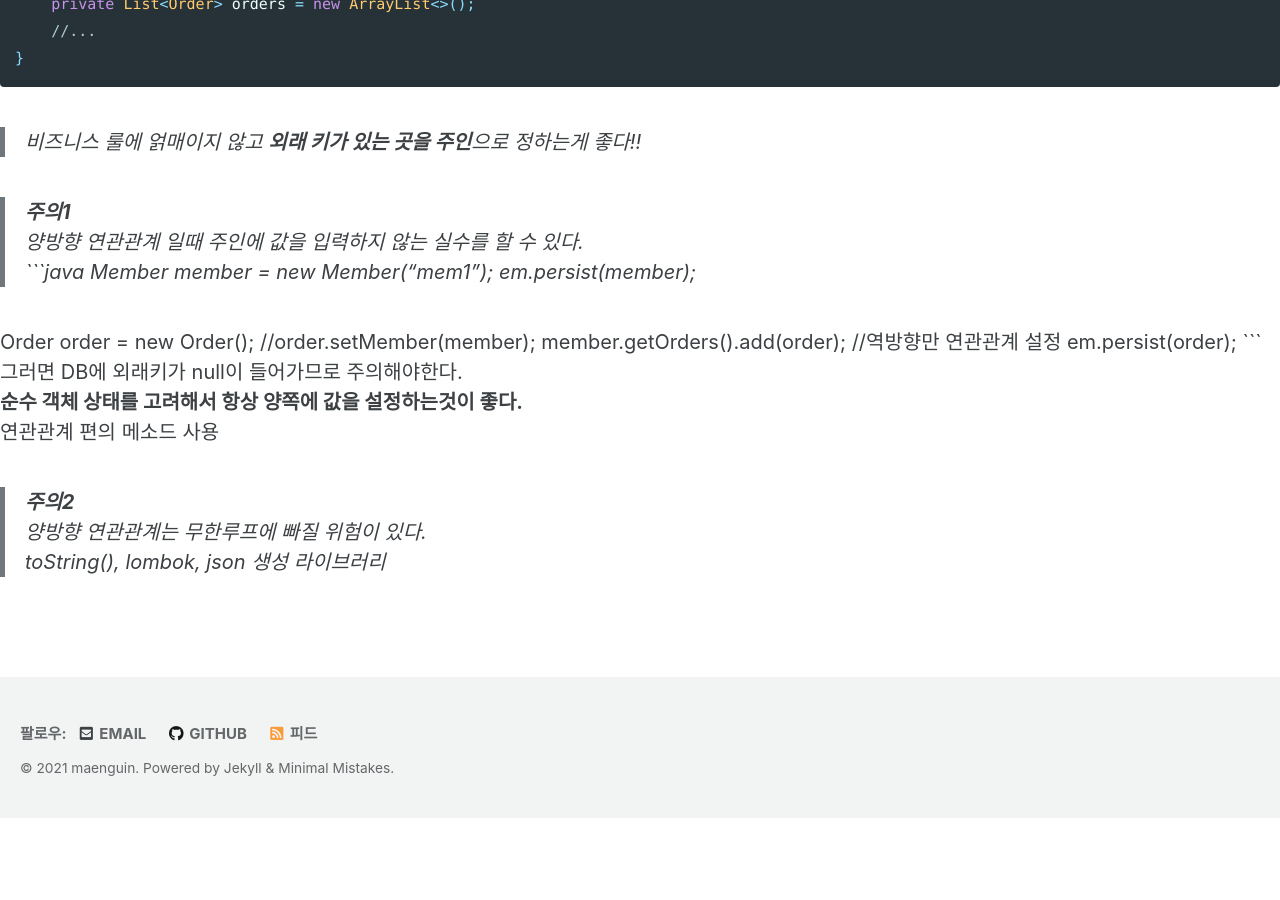
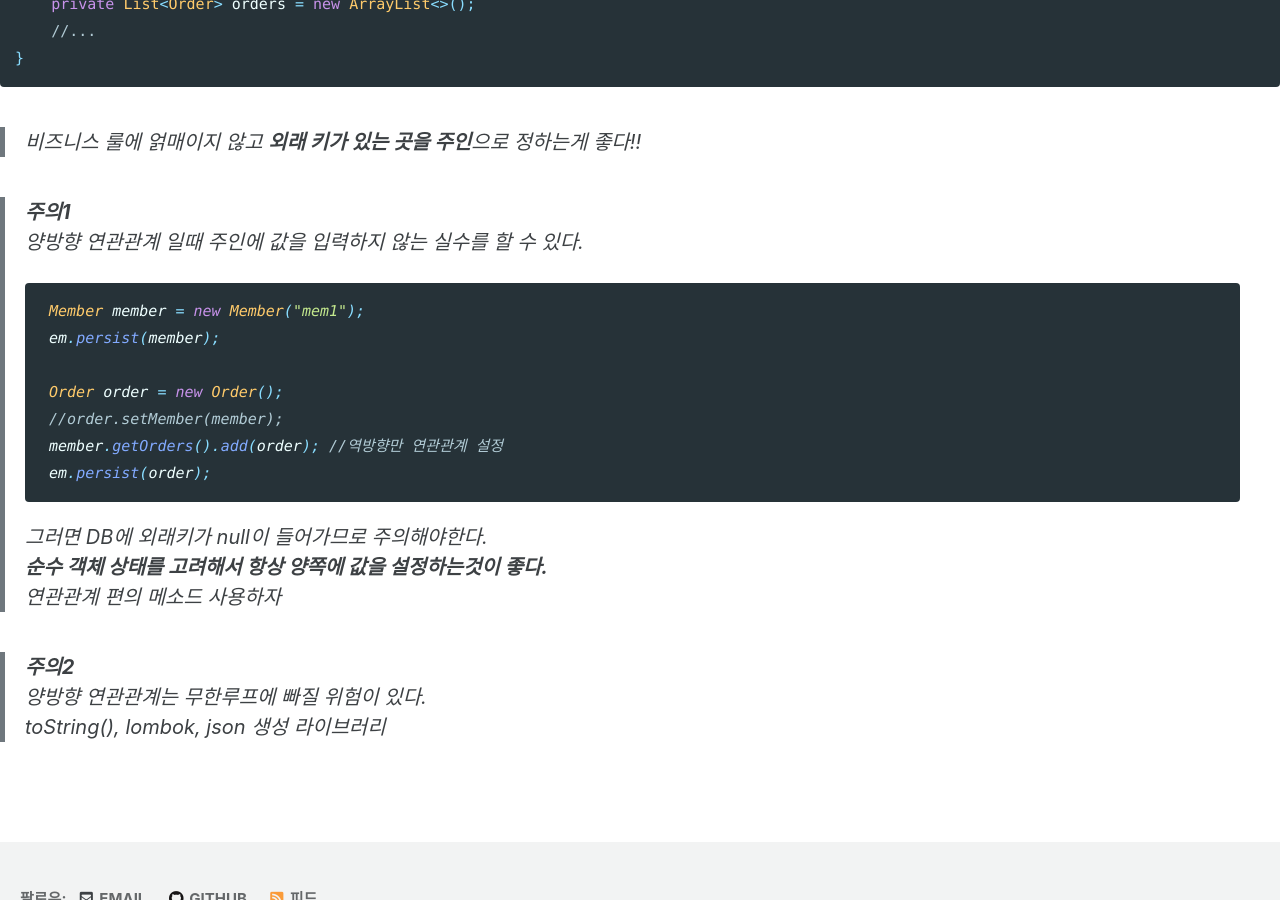
Before and after one commit to maenguin/maenguin.github.io, a Jekyll site: the page built from private/2020-12-31-jpa-basic.md, in a window 1280 px wide and 900 px high, scrolled down 14917 px. Built offline with Jekyll 4.4.1, drawn with Linux system fonts in a browser that asks for light colours; cached includes are drawn as plain includes; our own code applies the rules of GitHub Pages for plain Markdown files; before the commit the page ends 15735 px from its top, so only the background shows below that.

Commit message:
Update 2020-12-31-jpa-basic.md

````diff
--- a/private/2020-12-31-jpa-basic.md
+++ b/private/2020-12-31-jpa-basic.md
@@ -487,19 +487,19 @@ public class Member {
 > 비즈니스 룰에 얽매이지 않고 **외래 키가 있는 곳을 주인**으로 정하는게 좋다!!
 
 > **주의1**
-양방향 연관관계 일때 주인에 값을 입력하지 않는 실수를 할 수 있다.
-  ```java
-  Member member = new Member("mem1");
-  em.persist(member);
-
-  Order order = new Order();
-  //order.setMember(member);
-  member.getOrders().add(order); //역방향만 연관관계 설정
-  em.persist(order);
-  ```
-  그러면 DB에 외래키가 null이 들어가므로 주의해야한다.
-  **순수 객체 상태를 고려해서 항상 양쪽에 값을 설정하는것이 좋다.**
-  연관관계 편의 메소드 사용
+> 양방향 연관관계 일때 주인에 값을 입력하지 않는 실수를 할 수 있다.
+>  ```java
+>  Member member = new Member("mem1");
+>  em.persist(member);
+>
+>  Order order = new Order();
+>  //order.setMember(member);
+>  member.getOrders().add(order); //역방향만 연관관계 설정
+>  em.persist(order);
+>  ```
+>  그러면 DB에 외래키가 null이 들어가므로 주의해야한다.
+>  **순수 객체 상태를 고려해서 항상 양쪽에 값을 설정하는것이 좋다.**
+>  연관관계 편의 메소드 사용하자
 
 > **주의2**
 양방향 연관관계는 무한루프에 빠질 위험이 있다.
````
